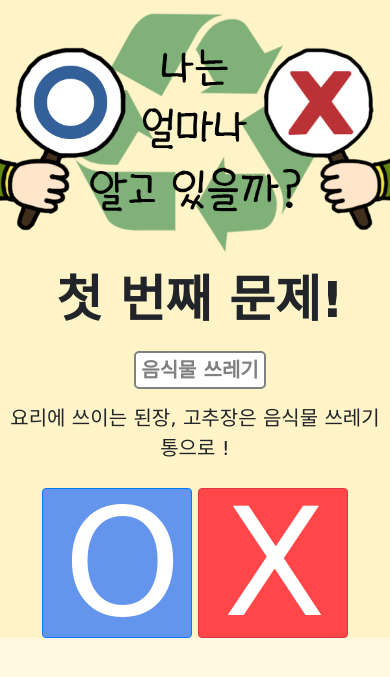
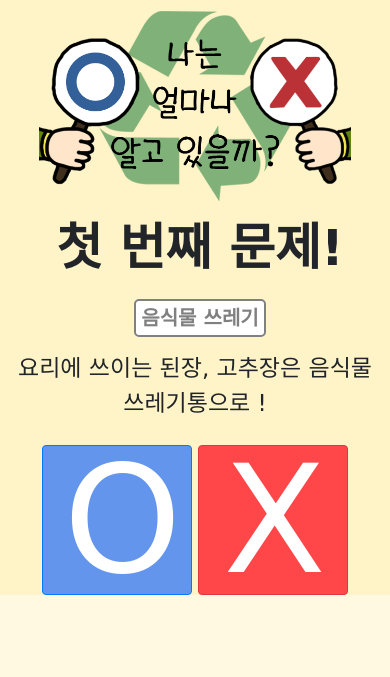
Before and after one commit to becho2/42good42, a Flask app: page /quiz in a window 390 px wide. Shown: the top 677 px of the page. Run offline with Flask 2, Linux system fonts and the light colour scheme; data that the repository does not hold is empty; some libraries are stand-ins or nearby versions; some web fonts are replaced.

Commit message:
퀴즈 폰트사이즈 및 상단이미지 조정

```diff
--- a/templates/quiz.html
+++ b/templates/quiz.html
@@ -224,6 +224,9 @@
                 background-size: cover;
                 width: 100%;
             } */
+            .item-img {
+                width: 80%;
+            }
 
             .item-desc {
                 width: 100%;
@@ -239,7 +242,8 @@
 
             .item-desc>p {
                 padding: 5px;
-                font-size: 20px;
+                font-size: 23px;
+                font-weight: 400;
             }
 
             .item-btn {
```
